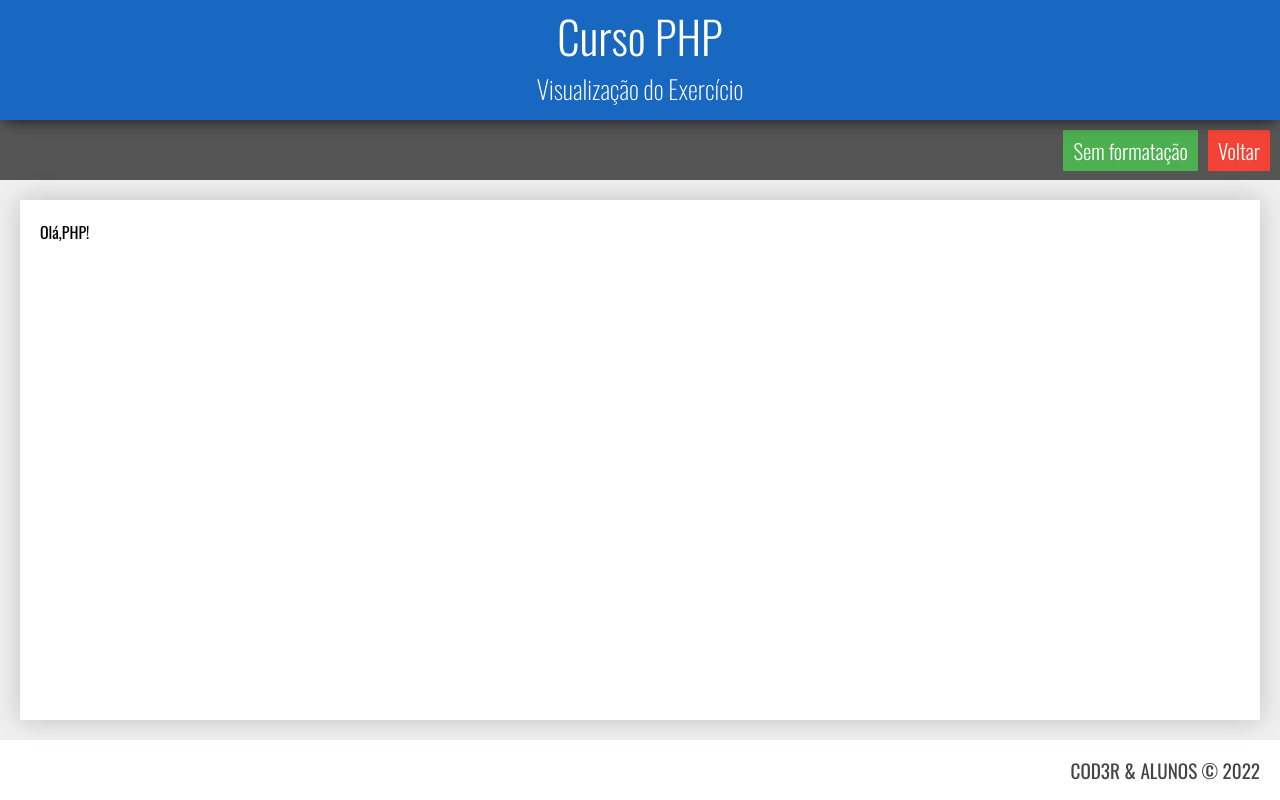
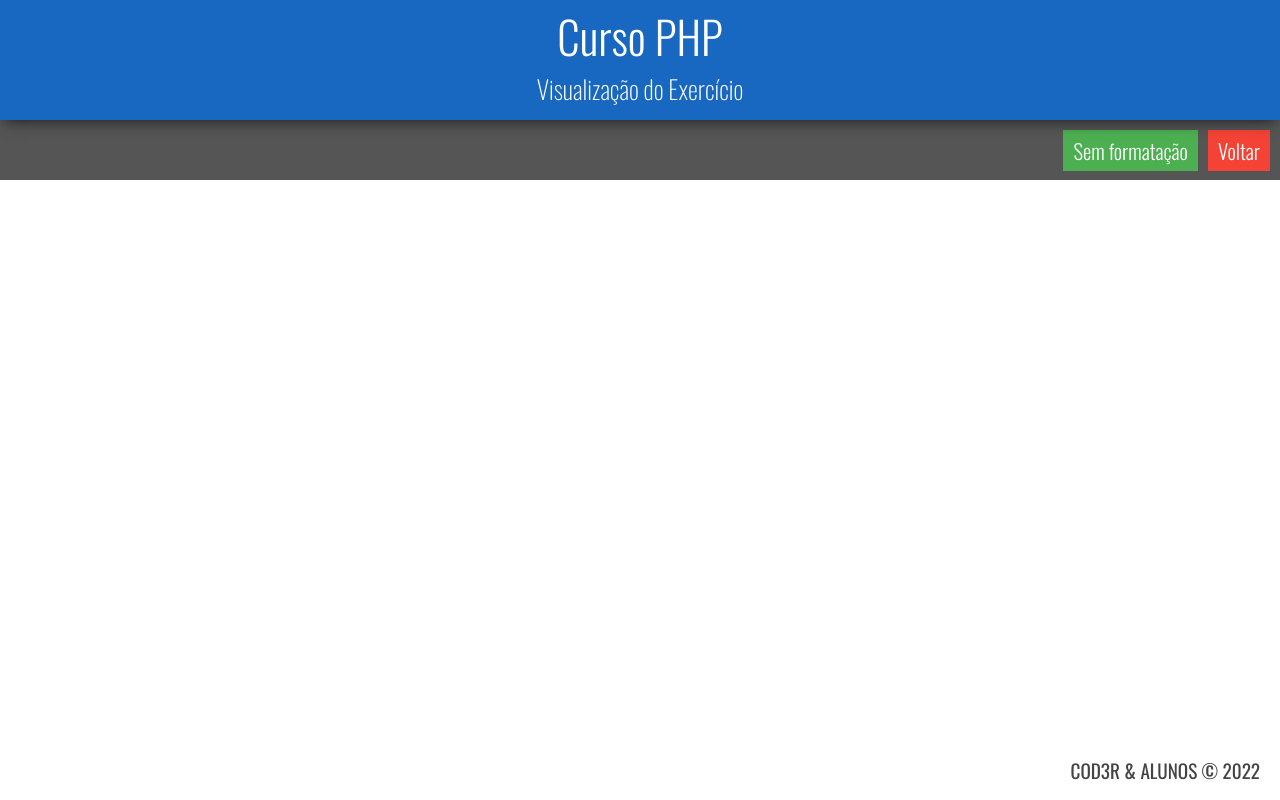
Before and after one commit to luna-rafa/cursoPHP, a PHP site: page /exercicio.php in a window 1280 px wide. Run offline with PHP 8.4, Linux system fonts and the light colour scheme.

Commit message:
atualizado

```diff
--- a/exercicio.php
+++ b/exercicio.php
@@ -17,12 +17,7 @@
         <a href="#" class="verde">Sem formatação</a>
         <a href="index.php" class="vermelho">Voltar</a>
      </nav>
-    <main class="principal">
-        <div class="conteudo">
-        <?php
-         include('recursos/css/teste/teste.php')
-         ?>
-        </div>
+
     </main>
 
     <footer class="rodape">
--- a/index.php
+++ b/index.php
@@ -18,7 +18,7 @@
                 <div class="modulo verde">
                     <h3>Módulo 01</h3>
                     <ul>
-                        <li><a href="exercicio.php">Exercicio A</a></li>
+                        <li><a href="exercicio.php?dir=teste&file=teste">Exercicio A</a></li>
                         <li><a href="#">Exercicio B</a></li>
                         <li><a href="#">Exercicio C</a></li>
                     </ul>
--- a/recursos/css/teste/teste.php
+++ b/recursos/css/teste/teste.php
@@ -1,3 +1,5 @@
+
+
 <?php
  echo("Olá,PHP!")
  ?>
```
Also changed, not shown: recursos/css/exercicio.css (line endings or trailing spaces).
